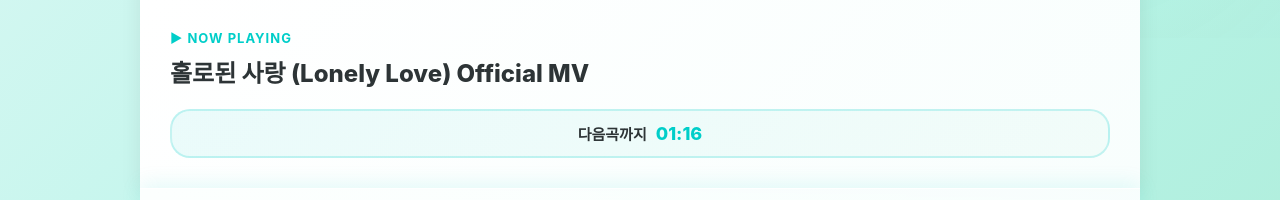
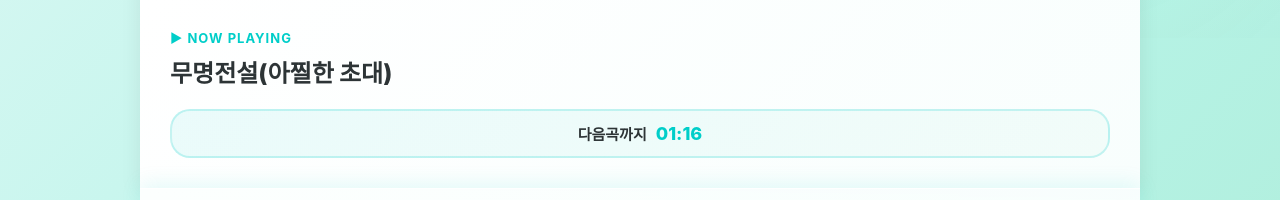
Before and after one commit to deerminho/Always, a plain HTML site: page index.html in a window 1280 px wide. Shown: the part 752-952 px from the top of the page. Drawn offline with Linux system fonts and the light colour scheme.

Commit message:
Update index.html

```diff
--- a/index.html
+++ b/index.html
@@ -572,7 +572,8 @@
             { id: 'ZJo6KHpI-2k', title: '한계령 (Hankyeryeong Pass) Official MV', isShort: false },
             { id: 'nczfiJBMA2U', title: '내게 남은 사랑을 드릴께요 Official MV', isShort: false },
             { id: 'BRiBNS0aTVo', title: '내 곁에 있어주 | 야외녹음실 ｜LIVE', isShort: false  },
-            { id: 'jXJKJc5fZnE', title: '홀로된 사랑 (Lonely Love) Official MV', isShort: false }
+            { id: 'jXJKJc5fZnE', title: '홀로된 사랑 (Lonely Love) Official MV', isShort: false },
+            { id: 'CFiHGnWlfeY', title: '무명전설(아찔한 초대)', isShort: false}
         ];
 
         let currentIndex = 0;
```
